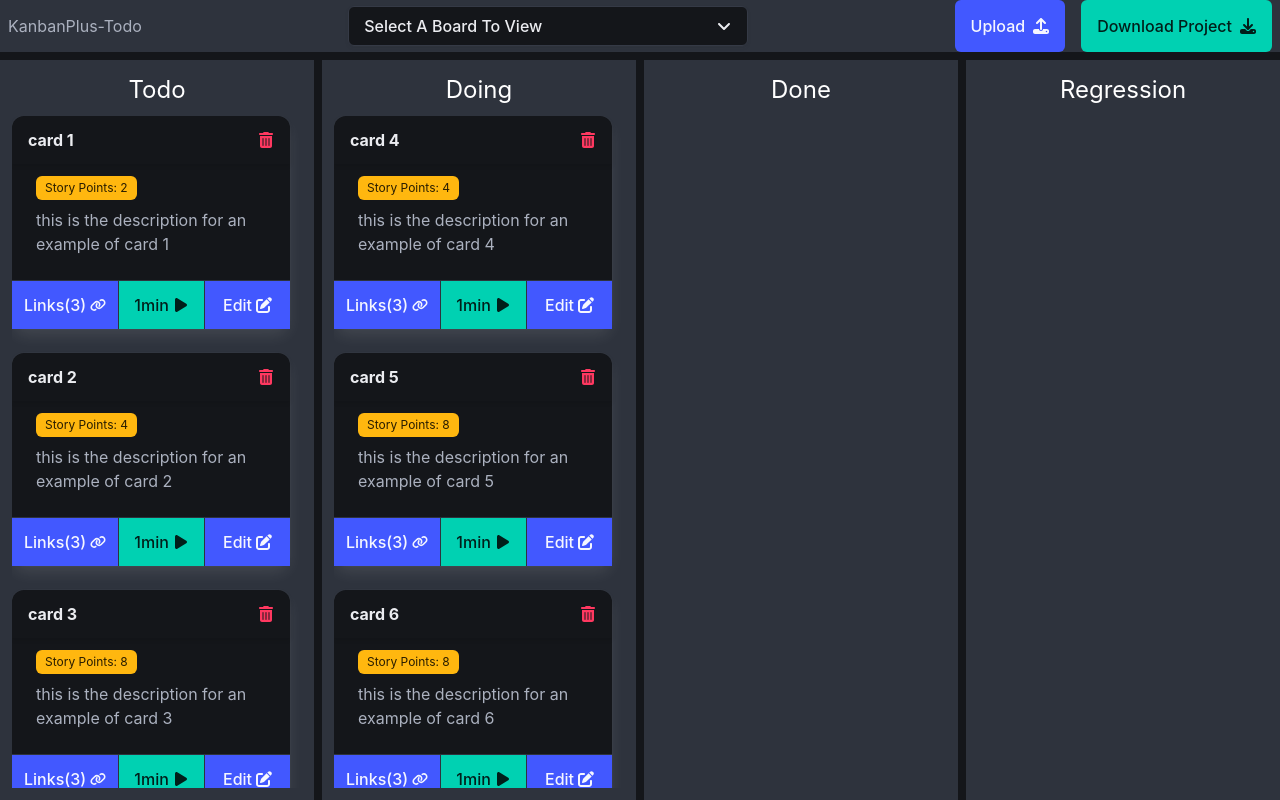
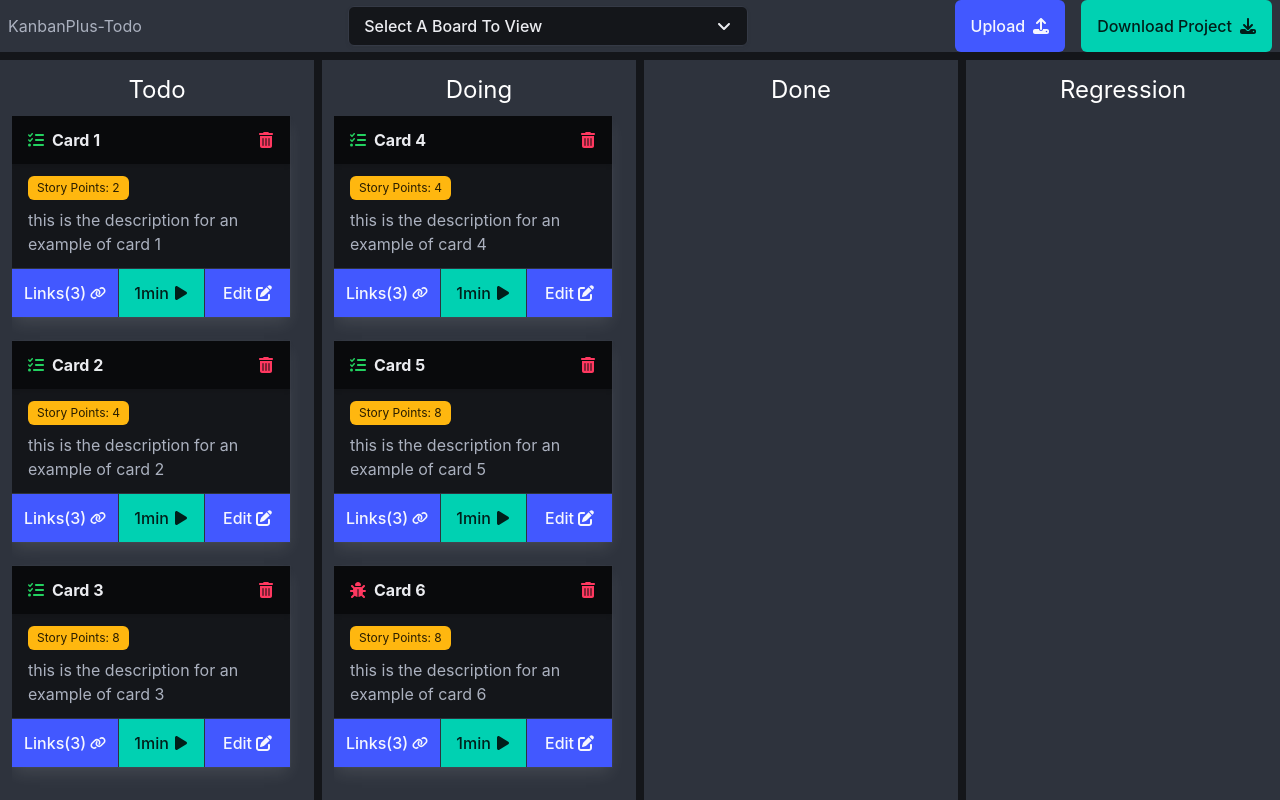
Before and after one commit to empyrean-sama/kanbanPlus-todo, a React (Vite) app: page / in a window 1280 px wide. Built offline with nearby package versions, Linux system fonts and the light colour scheme.

Commit message:
feat: improved card styling taking into account card type
Card component has a new compulsory prop in type, this is required to take decisions about the styling of said card.

```diff
--- a/src/components/Board/Board.tsx
+++ b/src/components/Board/Board.tsx
@@ -82,16 +82,16 @@ export default function Board() {
         <boardContext.Provider value={{setCardState, moveCard}}>
             <div className={`${Style['column-holder']}`}>
                 <Column id={`column-${ECardState.todo}`} title='Todo' associatedState={ECardState.todo}>
-                    {cards.filter((card) => card.state === ECardState.todo).map((card) => <Card key={card.uuid} id={card.uuid} title={card.title} description={card.description} storyPoints={card.storyPoints} />) }
+                    {cards.filter((card) => card.state === ECardState.todo).map((card) => <Card key={card.uuid} id={card.uuid} type={card.type} title={card.title} description={card.description} storyPoints={card.storyPoints} />) }
                 </Column>
                 <Column id={`column-${ECardState.doing}`} title='Doing' associatedState={ECardState.doing}>
-                    {cards.filter((card) => card.state === ECardState.doing).map((card) => <Card key={card.uuid} id={card.uuid} title={card.title} description={card.description} storyPoints={card.storyPoints} />) }
+                    {cards.filter((card) => card.state === ECardState.doing).map((card) => <Card key={card.uuid} id={card.uuid} type={card.type} title={card.title} description={card.description} storyPoints={card.storyPoints} />) }
                 </Column>
                 <Column id={`column-${ECardState.done}`} title='Done' associatedState={ECardState.done}>
-                    {cards.filter((card) => card.state === ECardState.done).map((card) => <Card key={card.uuid} id={card.uuid} title={card.title} description={card.description} storyPoints={card.storyPoints} />) }
+                    {cards.filter((card) => card.state === ECardState.done).map((card) => <Card key={card.uuid} id={card.uuid} type={card.type} title={card.title} description={card.description} storyPoints={card.storyPoints} />) }
                 </Column>
                 <Column id={`column-${ECardState.regression}`} title='Regression' associatedState={ECardState.regression}>
-                    {cards.filter((card) => card.state === ECardState.regression).map((card) => <Card key={card.uuid} id={card.uuid} title={card.title} description={card.description} storyPoints={card.storyPoints} />) }
+                    {cards.filter((card) => card.state === ECardState.regression).map((card) => <Card key={card.uuid} id={card.uuid} type={card.type} title={card.title} description={card.description} storyPoints={card.storyPoints} />) }
                 </Column>
             </div>
         </boardContext.Provider>
--- a/src/components/ui/Card.module.scss
+++ b/src/components/ui/Card.module.scss
@@ -1,6 +1,22 @@
 .card {
     margin-right: var(--spacing-03);
     width: calc(100% - var(--spacing-03));
+    border-radius: 0;
+
+    --header-color:  var(--bulma-black)
+}
+
+// .card.card-task {
+//    // --header-color:  var(--bulma-black)
+// }
+
+// .card.card-regression {
+//     // --header-color: var(--color-danger);
+// }
+
+.card-header {
+    border-radius: 0 !important;
+    background-color: var(--header-color);
 }
 
 .card-header-title {
@@ -8,8 +24,15 @@
     justify-content: space-between;
 }
 
+.card-header-title-left {
+    display: flex;
+    align-items: center;
+    column-gap: var(--spacing-02);
+    text-transform: capitalize;
+}
+
 .card-content {
-    padding-top: 0;
+    padding: var(--spacing-03) var(--spacing-04);
 }
 
 .card-button {
@@ -19,13 +42,23 @@
     align-items: center;
 }
 
-.delete-icon {
-    color: var(--color-danger);
+.icon {
     cursor: pointer;
 }
 
+.danger-icon {
+    color: var(--color-danger);
+}
+
+.warning-icon {
+    color: var(--color-warning);
+}
+
+.success-icon {
+    color: var(--color-success);
+}
+
 .content {
-    margin-top: var(--spacing-03);
     display: flex;
     flex-direction: column;
     row-gap: var(--spacing-02);
--- a/src/components/ui/Card.tsx
+++ b/src/components/ui/Card.tsx
@@ -2,10 +2,13 @@ import React from 'react';
 import Style from './Card.module.scss';
 import Button, { EButtonFace } from './Button';
 
-import { FaLink, FaPlay, FaStop, FaPenToSquare, FaTrashCan  } from "react-icons/fa6";
+import { FaLink, FaPlay, FaStop, FaPenToSquare, FaTrashCan, FaBug, FaListCheck  } from "react-icons/fa6";
+import { ECardType } from '../../Enum/ECardType';
+
 export interface ICardProps {
     id: string,
     title: string,
+    type: ECardType,
     description: string,
     storyPoints: number
 }
@@ -17,15 +20,34 @@ export default function Card(props: ICardProps) {
         ev.dataTransfer.setData('text/plain', element.id);
     }
 
+    let cardTypeIconComponent: React.ReactNode;
+    switch(props.type) {
+        case ECardType.task:
+            cardTypeIconComponent =  <FaListCheck className={`${Style['icon']} ${Style['success-icon']}`} />;
+            break;
+        case ECardType.regression:
+            cardTypeIconComponent = <FaBug className={`${Style['icon']} ${Style['danger-icon']}`} />;
+            break;
+        default:
+            console.error("encountered a card with id: ", props.id, " which is of type: '",props.type,"' a card cannot be of this type");
+            break;
+    }
+
     return(
         <div
             id={props.id}
-            className={`card ${Style['card']} is-primary`}
+            className={`card ${Style['card']} ${Style[`card-${props.type}`]} is-primary`}
             draggable="true"
             onDragStart={(ev) => handleDragStart(ev)}
         >
-            <header className="card-header">
-                <p className={`card-header-title ${Style['card-header-title']}`}>{props.title} <FaTrashCan className={Style['delete-icon']} /></p>
+            <header className={`${Style['card-header']} card-header`}>
+                <p className={`card-header-title ${Style['card-header-title']}`}>
+                    <span className={`${Style['card-header-title-left']}`}>
+                        {cardTypeIconComponent}
+                        {props.title}
+                    </span>
+                    <FaTrashCan className={`${Style['icon']} ${Style['danger-icon']}`} />
+                </p>
             </header>
             <div className={`${Style['card-content']} card-content`}>
                 <div className={`${Style['content']} content`}>
```
